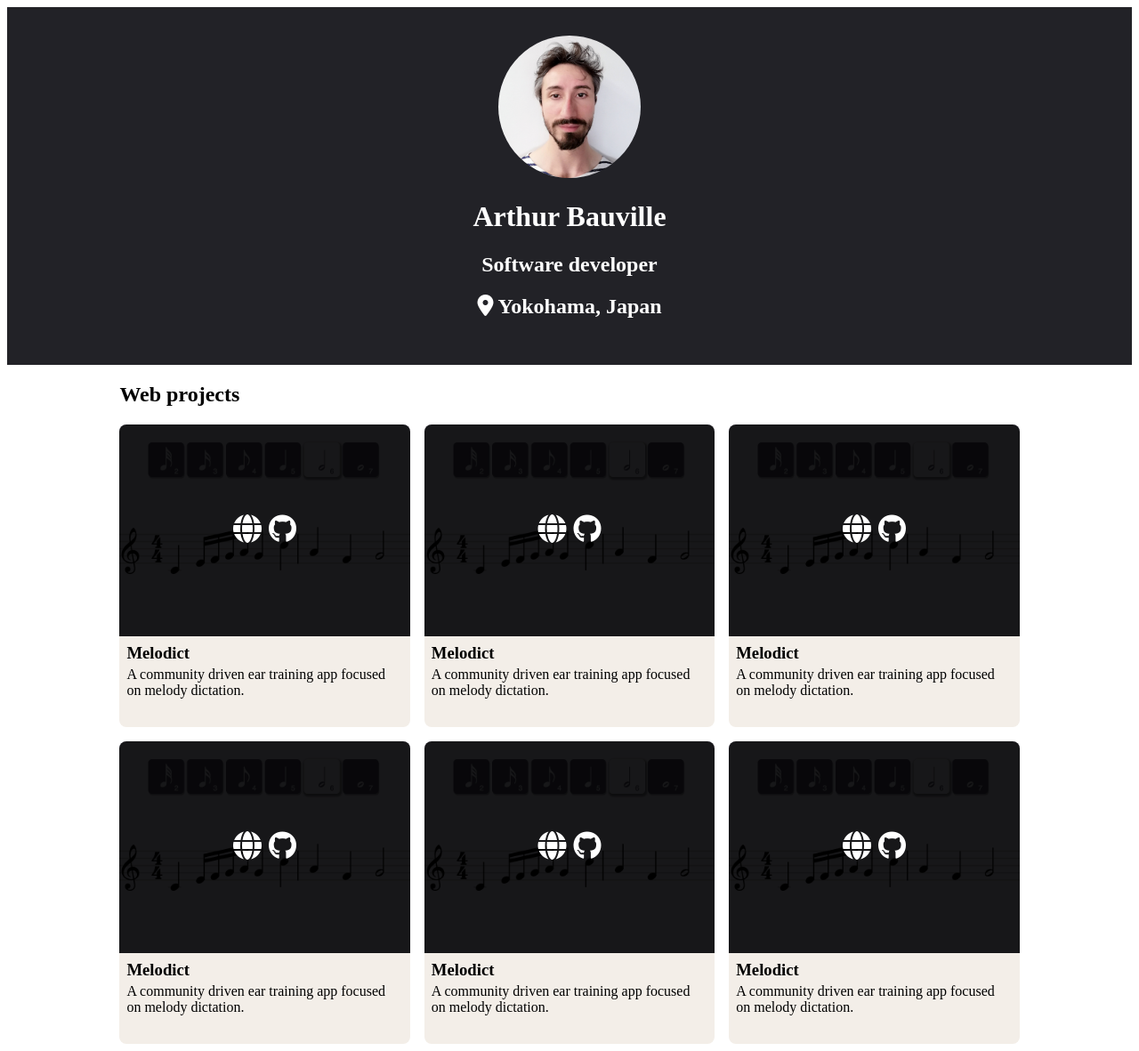
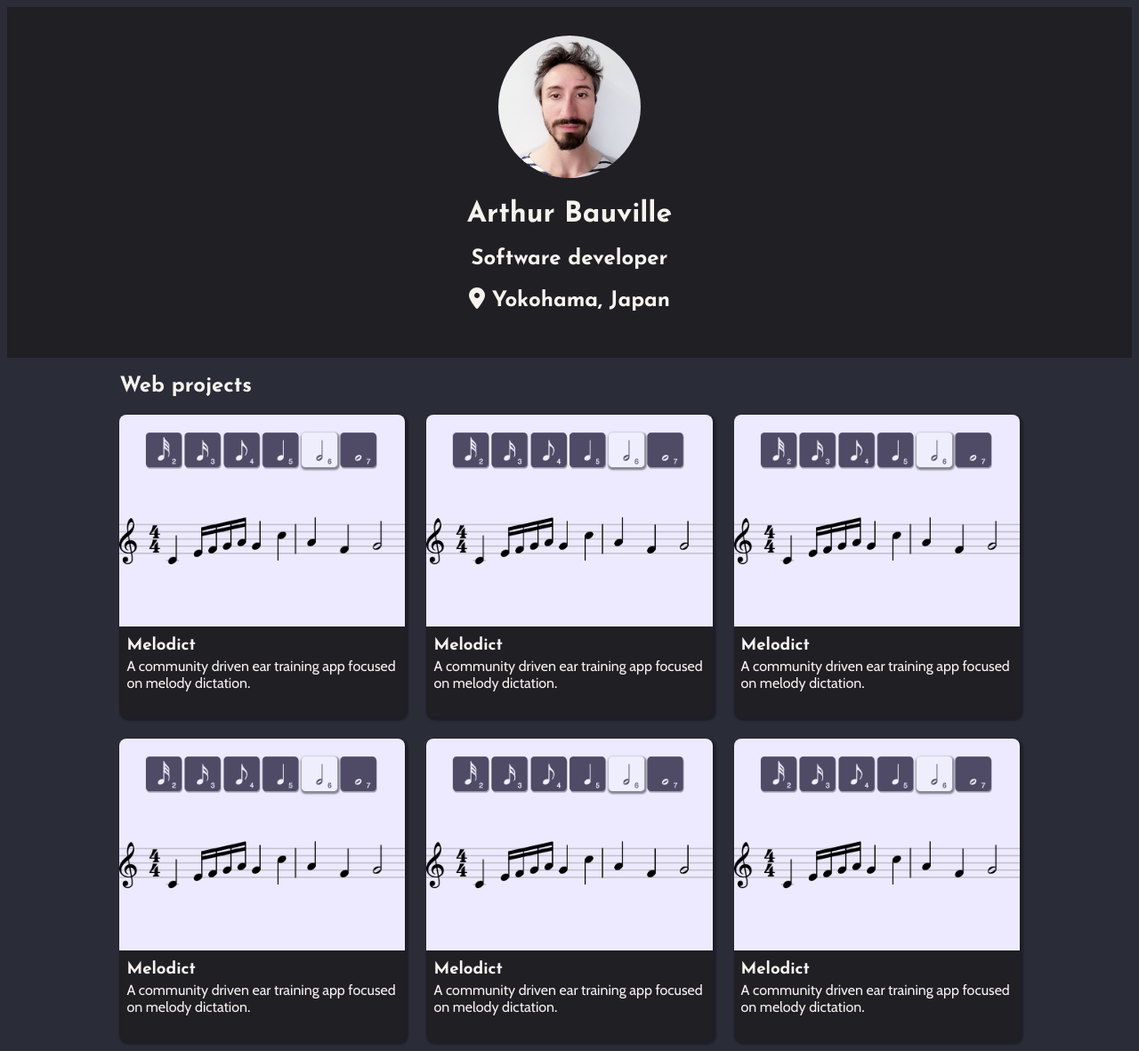
Before and after one commit to abauville/portfolio, a Jekyll site: the page built from index.html, in a window 1280 px wide. Shown: the whole page at 89% size. Built offline with Jekyll 4.4.1, drawn with Linux system fonts in a browser that asks for light colours; nearby versions of some CDN libraries.

Commit message:
clean card

```diff
--- a/_includes/project_card.html
+++ b/_includes/project_card.html
@@ -2,13 +2,13 @@
 <div class="card">
   <div class="project-cover" style="background-image: url('./assets/images/melodict_cover.png');">
     <div class="project-hidden">
-      <!-- <div class="tech-stack-container">
+      <div class="tech-stack-container">
         <img class="tech-img" src="./assets/images/icons/html-5.svg" alt="html5" title="html5">
         <img class="tech-img" src="./assets/images/icons/css-3.svg" alt="css3" title="css3">
         <img class="tech-img" src="./assets/images/icons/javascript.svg" alt="javascript" title="javascript">
         <img class="tech-img" src="./assets/images/icons/bootstrap.svg" alt="bootstrap" title="bootstrap">
         <img class="tech-img" src="./assets/images/icons/postgresql.svg" alt="postgresql" title="postgresql">
-      </div> -->
+      </div>
       <div class="link-container">
         <a href="#"><i class="fas fa-globe" title="view on the web"></i></a>
         <a href="#"><i class="fab fa-github" title="view on github"></i></a>
--- a/_sass/_header.scss
+++ b/_sass/_header.scss
@@ -1,7 +1,6 @@
 header {
   text-align: center;
-  background-color: rgb(34, 34, 39);
-  color: white;
+  background-color: rgb(31, 31, 36);
   // background-image: url('../images/logo.png');
   // background-position: center;
   // background-size: cover;
--- a/_sass/_project_card.scss
+++ b/_sass/_project_card.scss
@@ -1,13 +1,41 @@
 .card-container {
   display: grid;
-  grid-gap: 16px;
+  grid-gap: 24px;
   grid-template-columns: repeat(auto-fit, minmax(300px, 1fr));
-  grid-template-rows: repeat(2, 340px);
+  // grid-template-rows: repeat(3, 340px);
+  grid-template-rows: auto;
 }
 
 .card {
-  background-color: rgb(243, 238, 232);
+  height: 340px;
+  background-color: rgb(31, 31, 36);
   border-radius: 8px;
+  box-shadow: 2px 2px 2px 2px rgba(0, 0, 0, 0.3);
+
+  &:hover {
+    .project-hidden {
+      visibility: visible;
+    }
+
+    background-color: rgba(70, 33, 33, 0.9);
+    color: white;
+  }
+
+  .card-info {
+    margin: 8px 8px;
+  }
+  h3 {
+    margin: 12px 0 0 0;;
+    padding: 0;
+  }
+  p {
+    margin: 4px 0;
+  }
+  .tech-img {
+    width: 20px;
+  }
+}
+
 .project-cover {
   border-radius: 8px 8px 0 0;
   width: 100%;
@@ -15,10 +43,8 @@
   background-size: cover;
   background-position: center;
   position: relative;
-    &:hover .project-hidden {
-      visibility: visible;
 }
-  }
+
 .project-hidden {
   position: absolute;
   top: 0;
@@ -28,8 +54,8 @@
   background-color: rgba(0, 0, 0, 0.9);
   border-radius: 8px 8px 0 0;
   padding: 32px;
-    color: white;
-    font-size: 32px;
+  color: $white;
+  font-size: 40px;
   display: flex;
   justify-content: center;
   align-items: center;
@@ -37,22 +63,16 @@
 
   a {
     text-decoration: none;
-      color: white;
+    color: $white;
+    margin: 8px;
   }
-    // visibility: hidden;
+  visibility: hidden;
+
+  .tech-stack-container {
+    position: absolute;
+
+    right: 16px;
+    top: 4px;
+  }
 
 }
-  .card-info {
-    margin: 8px 8px;
-  }
-  h3 {
-    margin: 0;
-    padding: 0;
-  }
-  p {
-    margin: 4px 0;
-  }
-  .tech-img {
-    width: 20px;
-  }
-}
--- a/_sass/main.scss
+++ b/_sass/main.scss
@@ -1,6 +1,24 @@
+// fonts
+$header-font: "Josefin Sans", Arial, Helvetica, sans-serif;
+$body-font: "Cabin", Arial, Helvetica, sans-serif;
+
+// colors
+$white: #f7f3ee;
+
 .container {
   margin: 0 auto;
   width: 80%;
   min-width: 400px;
   max-width: 1200px;
 }
+
+body {
+  font-family: $body-font;
+  background-color: rgb(42, 44, 56);
+  color: $white;
+}
+
+h1, h2, h3, h4, h5, h6 {
+  font-family: $header-font;
+  color: $white;
+}
--- a/assets/css/styles.scss
+++ b/assets/css/styles.scss
@@ -1,6 +1,7 @@
 ---
 ---
-@import url("https://fonts.googleapis.com/icon?family=Material+Icons");
+@import url('https://fonts.googleapis.com/css2?family=Cabin:ital,wght@0,400;0,700;1,400&family=Josefin+Sans:ital,wght@0,100;0,400;0,700;1,100;1,400&display=swap');
+
 @import "main";
 @import "header";
 @import "avatar";
```
Lines whose indentation alone changed are shown as unchanged.
